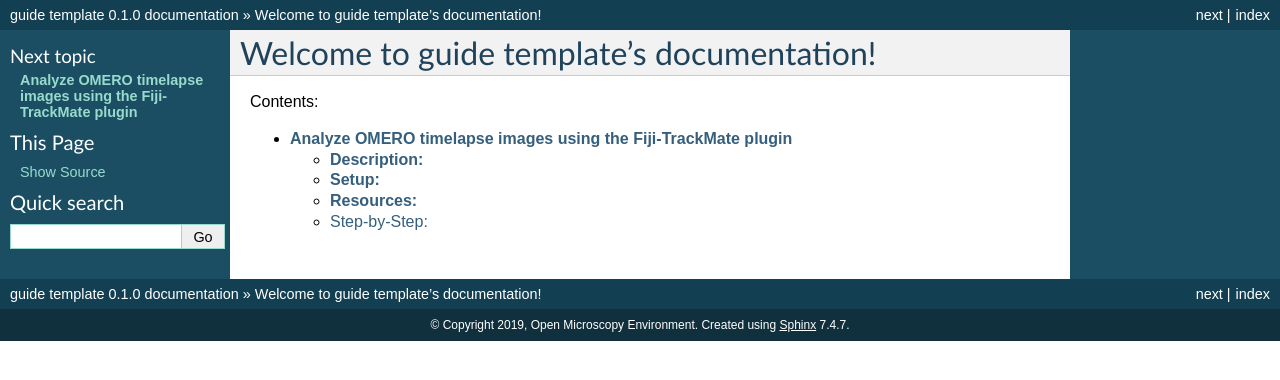
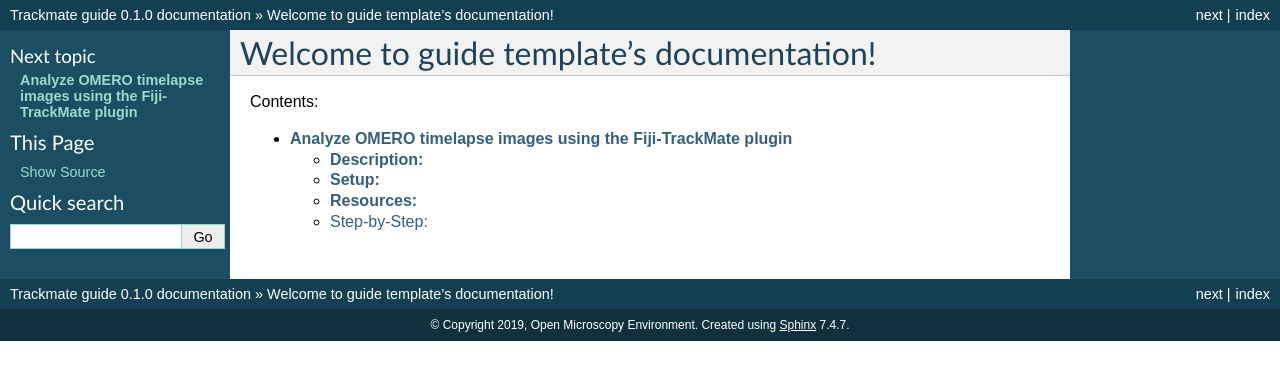
Before and after one commit to ome/omero-guide-trackmate, a Sphinx documentation site: the page built from docs/index.rst, in a window 1280 px wide. Shown: the top 380 px of the page. Built offline with Sphinx 7.4.7, drawn with Linux system fonts in a browser that asks for light colours.

Commit message:
set project name

```diff
--- a/docs/conf.py
+++ b/docs/conf.py
@@ -49,7 +49,7 @@ source_suffix = '.rst'
 master_doc = 'index'
 
 # General information about the project.
-project = u'guide template'
+project = u'Trackmate guide'
 copyright = u'2019, Open Microscopy Environment'
 
 # The version info for the project you're documenting, acts as replacement for
```
